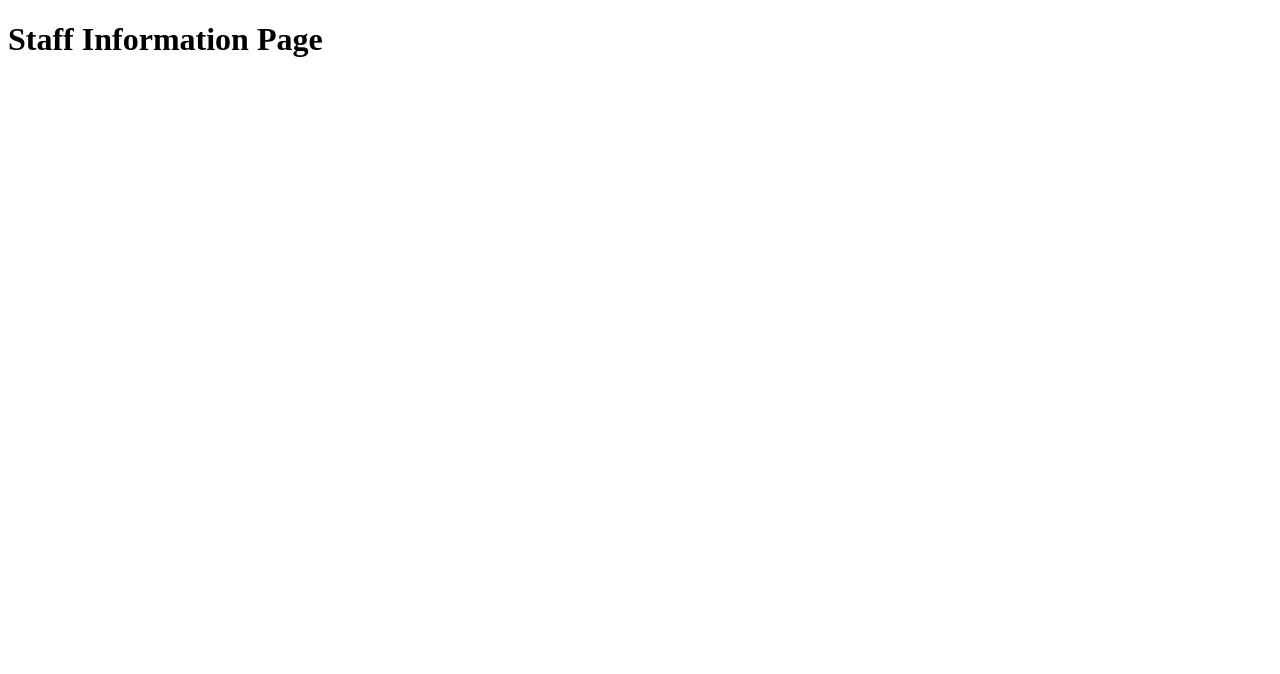
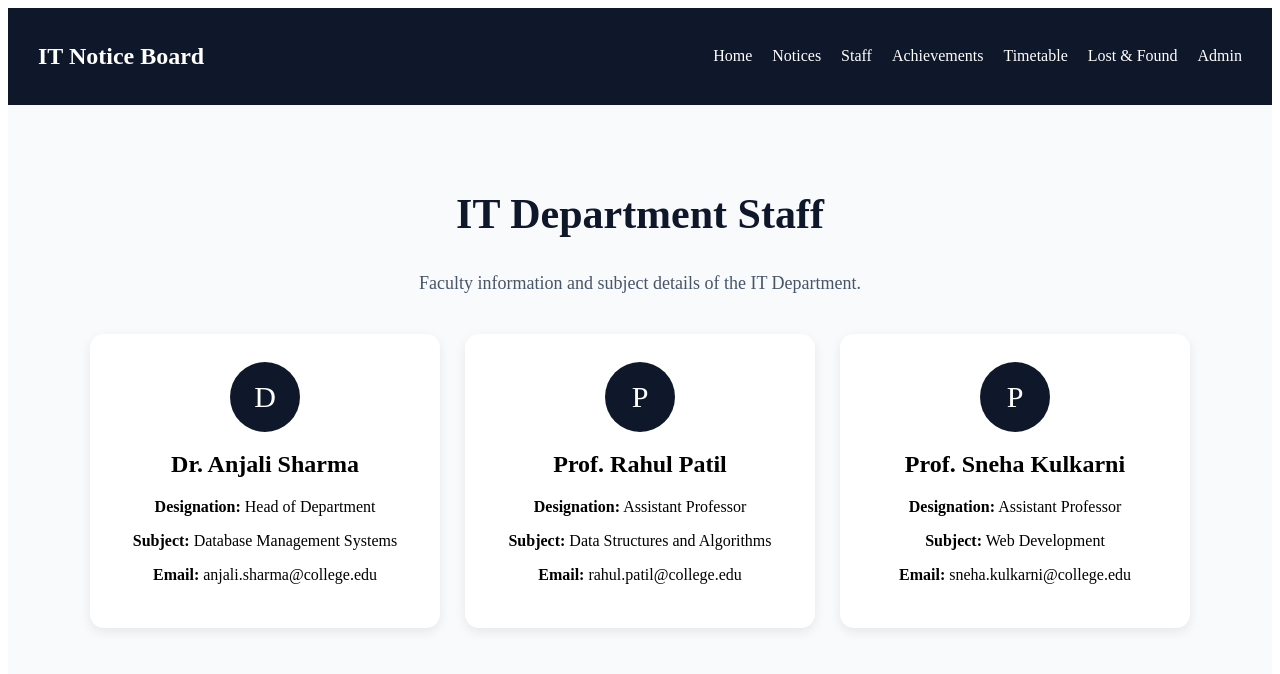
Before and after one commit to Saloni1976/digital-notice-board, a React (Vite) app: page /staff in a window 1280 px wide. Shown: the top 674 px of the page. Built offline with nearby package versions, Linux system fonts and the light colour scheme.

Commit message:
Created staff information page

```diff
--- a/src/pages/Staff.jsx
+++ b/src/pages/Staff.jsx
@@ -1,5 +1,99 @@
+import Navbar from "../components/Navbar";
+
 function Staff() {
-  return <h1>Staff Information Page</h1>;
+  const staffMembers = [
+    {
+      name: "Dr. Anjali Sharma",
+      role: "Head of Department",
+      subject: "Database Management Systems",
+      email: "anjali.sharma@college.edu",
+    },
+    {
+      name: "Prof. Rahul Patil",
+      role: "Assistant Professor",
+      subject: "Data Structures and Algorithms",
+      email: "rahul.patil@college.edu",
+    },
+    {
+      name: "Prof. Sneha Kulkarni",
+      role: "Assistant Professor",
+      subject: "Web Development",
+      email: "sneha.kulkarni@college.edu",
+    },
+  ];
+
+  return (
+    <div>
+      <Navbar />
+
+      <section style={pageStyle}>
+        <h1 style={headingStyle}>IT Department Staff</h1>
+        <p style={subTextStyle}>
+          Faculty information and subject details of the IT Department.
+        </p>
+
+        <div style={gridStyle}>
+          {staffMembers.map((staff, index) => (
+            <div key={index} style={cardStyle}>
+              <div style={avatarStyle}>{staff.name.charAt(0)}</div>
+              <h2>{staff.name}</h2>
+              <p><b>Designation:</b> {staff.role}</p>
+              <p><b>Subject:</b> {staff.subject}</p>
+              <p><b>Email:</b> {staff.email}</p>
+            </div>
+          ))}
+        </div>
+      </section>
+    </div>
+  );
 }
 
+const pageStyle = {
+  padding: "50px 40px",
+  backgroundColor: "#f8fafc",
+  minHeight: "100vh",
+};
+
+const headingStyle = {
+  textAlign: "center",
+  fontSize: "42px",
+  color: "#0f172a",
+};
+
+const subTextStyle = {
+  textAlign: "center",
+  fontSize: "18px",
+  color: "#475569",
+  marginBottom: "40px",
+};
+
+const gridStyle = {
+  display: "grid",
+  gridTemplateColumns: "repeat(auto-fit, minmax(260px, 1fr))",
+  gap: "25px",
+  maxWidth: "1100px",
+  margin: "0 auto",
+};
+
+const cardStyle = {
+  backgroundColor: "white",
+  padding: "28px",
+  borderRadius: "14px",
+  boxShadow: "0 4px 12px rgba(0,0,0,0.08)",
+  textAlign: "center",
+};
+
+const avatarStyle = {
+  width: "70px",
+  height: "70px",
+  borderRadius: "50%",
+  backgroundColor: "#0f172a",
+  color: "white",
+  display: "flex",
+  alignItems: "center",
+  justifyContent: "center",
+  fontSize: "30px",
+  margin: "0 auto 15px",
+};
+
 export default Staff;
```
